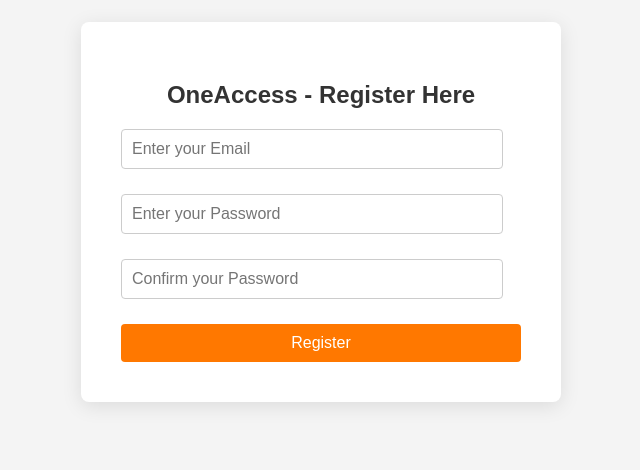
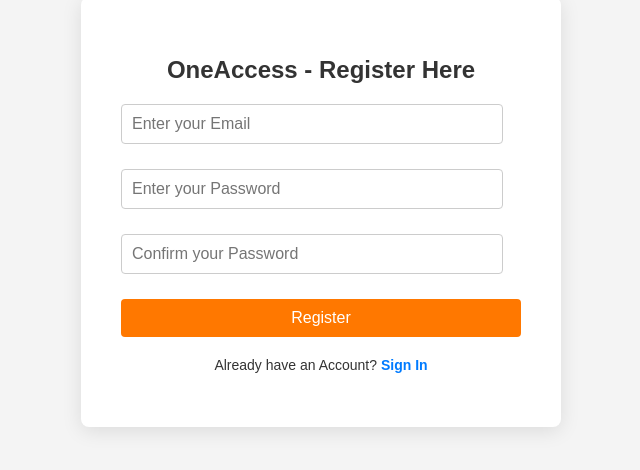
Before and after one commit to kunal-paul04/OneAccess, a React (Create React App) app in the folder frontend/: page /register in a window 1280 px wide. Shown: the part 188-658 px from the top of the page, without its empty margins (319-959 px from the left). Built offline with nearby package versions, Linux system fonts and the light colour scheme; no server answers.

Commit message:
added signin link in signup page

```diff
--- a/frontend/src/Register.js
+++ b/frontend/src/Register.js
@@ -89,6 +89,9 @@
                 {error && <p className="error-message">{error}</p>}
                 {successMessage && <p className="success-message">{successMessage}</p>}
                 <button type="submit" className="register-btn">Register</button>
+                <p className="signup-link">
+                   Already have an Account? <a href="/login">Sign In</a>
+                </p>
             </form>
         </div>
     );
```
